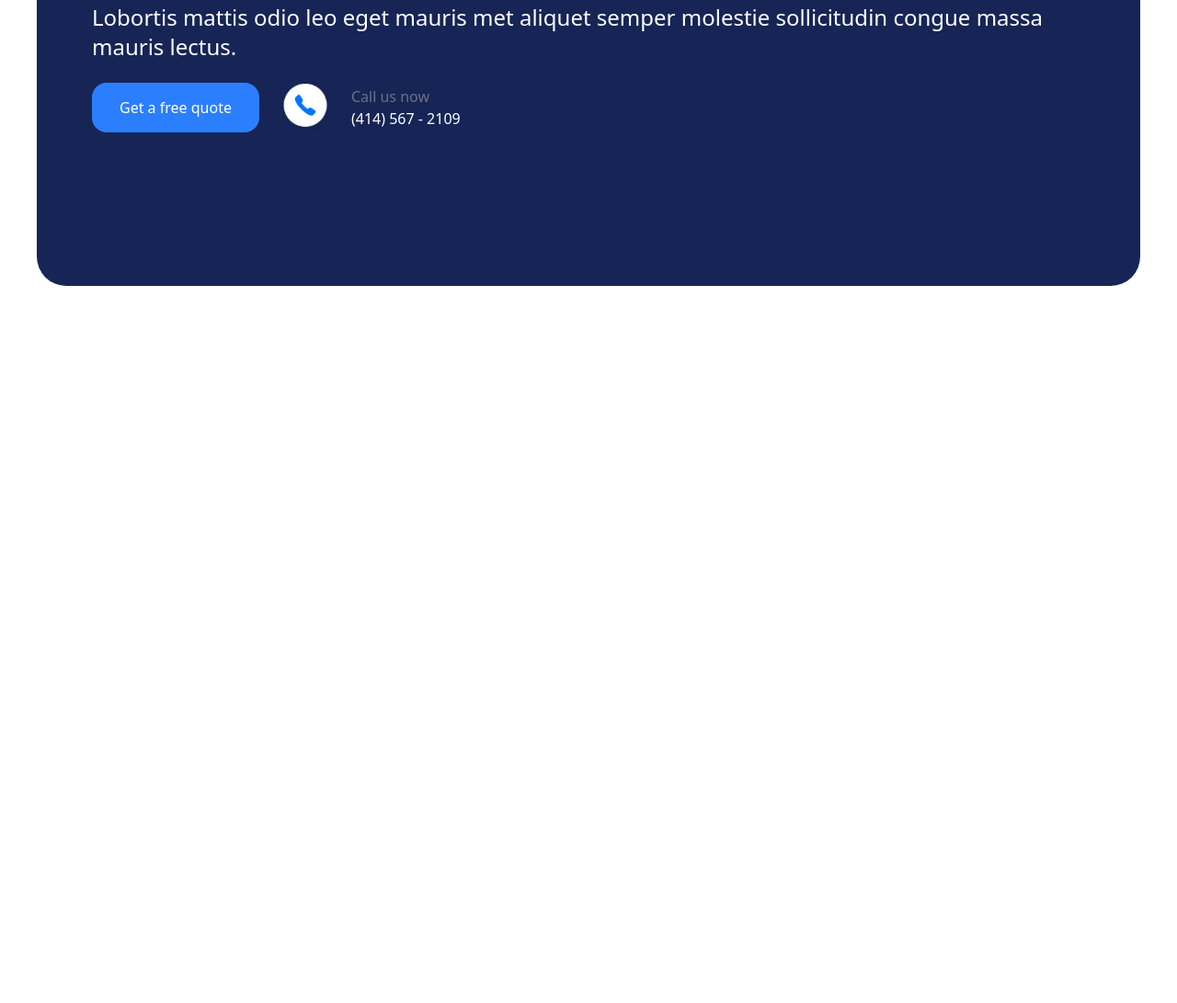
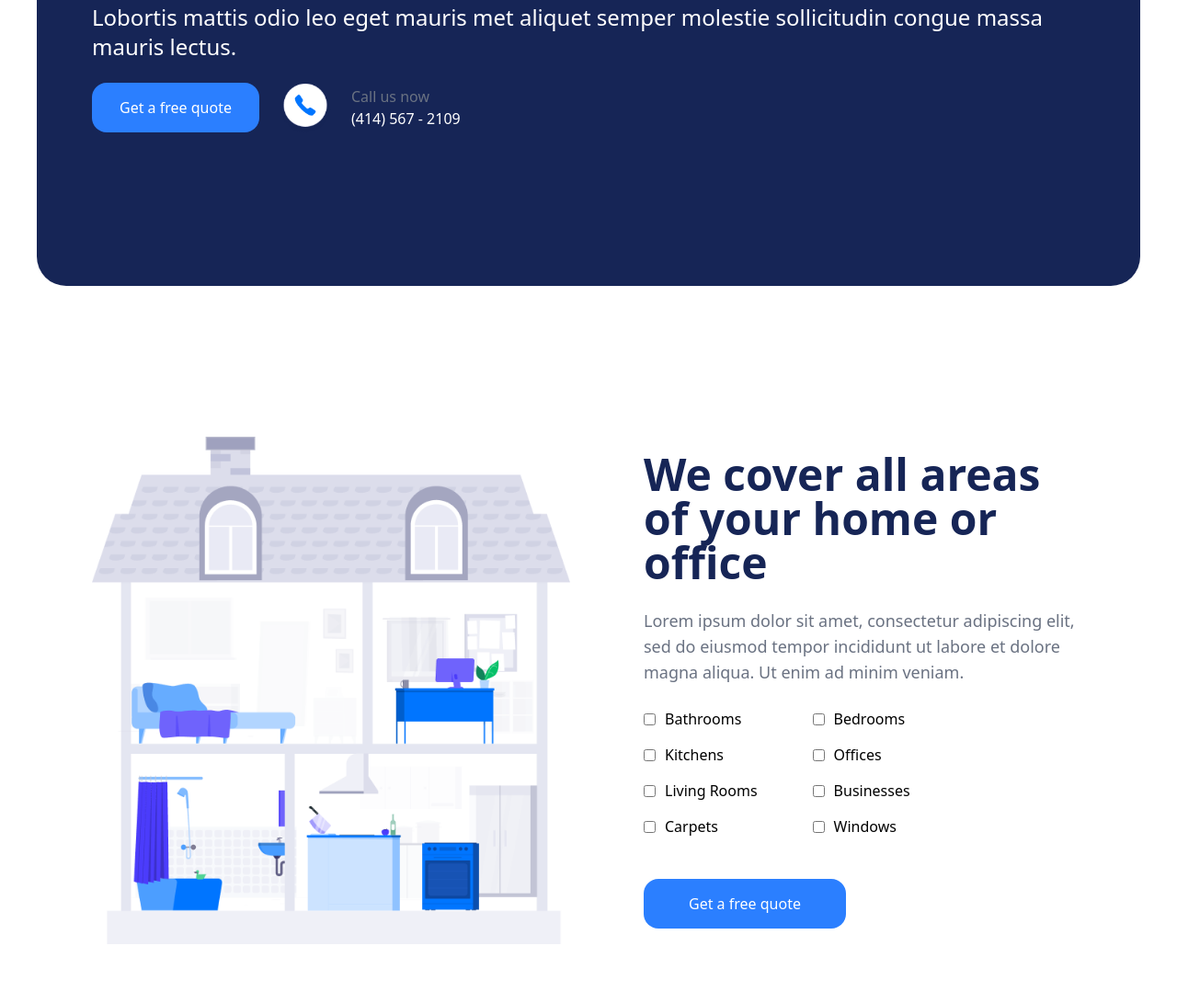
Before and after one commit to user01948/tailwind-homework, a website: page index.html in a window 1280 px wide. Shown: the part 3121-4212 px from the top of the page at 92% size. Before the commit the page ends 3432 px from the top, so only its background shows below. Drawn offline with Linux system fonts and the light colour scheme.

Commit message:
sec 6 has checkboks created

```diff
--- a/index.html
+++ b/index.html
@@ -138,5 +138,63 @@
             </div>
         </div>
     </section>
+
+    <section>
+        <div class="max-w-[1200px] h-[680px] m-auto mt-[100px]  rounded-3xl flex items-center justify-between px-[60px]">
+            <img class="w-[520px]" src="./IMAGE (10).png" alt="House illustration">
+            <div class="max-w-[480px] flex flex-col gap-y-[25px]">
+                <h2 class="text-5xl font-semibold text-blue-950">
+                    We cover all areas of your home or office
+                </h2>
+
+                <p class="text-gray-500 text-lg">
+                    Lorem ipsum dolor sit amet, consectetur adipiscing elit, sed do eiusmod tempor incididunt ut labore et dolore magna aliqua. Ut enim ad minim veniam.
+                </p>
+                <div class="flex gap-x-[60px]">
+                    <ul class="flex flex-col gap-y-[15px]">
+                        <li class="flex items-center gap-[10px]">
+                            <input type="checkbox">
+                            Bathrooms
+                        </li>
+                        <li class="flex items-center gap-[10px]">
+                            <input type="checkbox">
+                            Kitchens
+                        </li>
+                        <li class="flex items-center gap-[10px]">
+                            <input type="checkbox">
+                            Living Rooms
+                        </li>
+                        <li class="flex items-center gap-[10px]">
+                            <input type="checkbox">
+                            Carpets
+                        </li>
+                    </ul>
+
+                    <ul class="flex flex-col gap-y-[15px]">
+                        <li class="flex items-center gap-[10px]">
+                            <input type="checkbox">
+                            Bedrooms
+                        </li>
+                        <li class="flex items-center gap-[10px]">
+                            <input type="checkbox">
+                            Offices
+                        </li>
+                        <li class="flex items-center gap-[10px]">
+                            <input type="checkbox">
+                            Businesses
+                        </li>
+                        <li class="flex items-center gap-[10px]">
+                            <input type="checkbox">
+                            Windows
+                        </li>
+                    </ul>
+                </div>
+                <button class="mt-[20px] w-[220px] py-[15px] bg-blue-500 text-white rounded-2xl">
+                    Get a free quote
+                </button>
+            </div>
+        </div>
+    </section>
+
 </body>
 </html>
```
Also changed, not shown: IMAGE (10).png (added), src/output.css.
